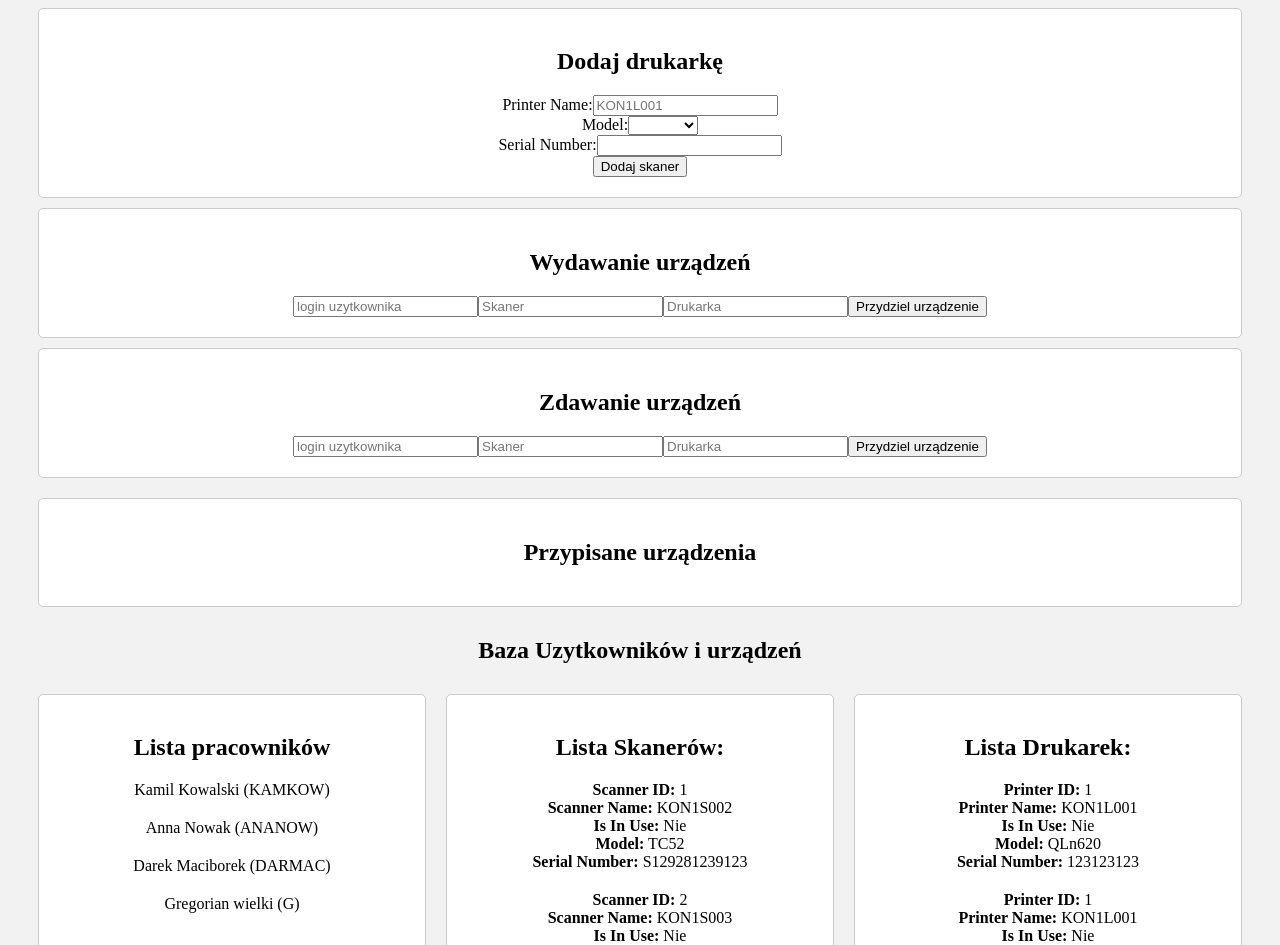
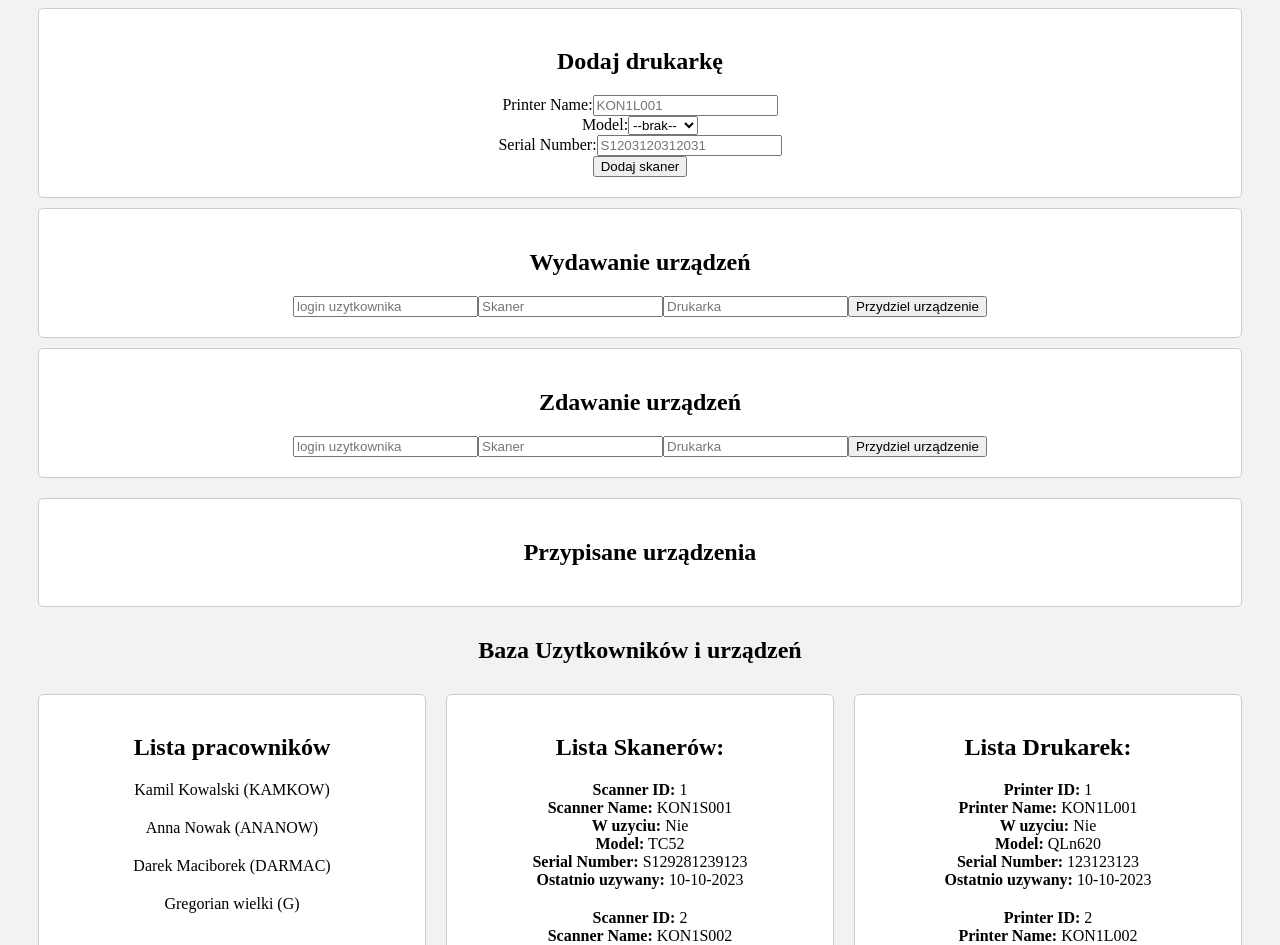
Before and after one commit to ErykFryderyk/equipment-management, a Vue app: page / in a window 1280 px wide. Shown: the part 627-1572 px from the top of the page. Built offline with nearby package versions, Linux system fonts and the light colour scheme.

Commit message:
added a few new methods

```diff
--- a/src/App.vue
+++ b/src/App.vue
@@ -25,7 +25,7 @@
           <label for="login">Login:</label>
           <input type="text" id="login" v-model="existingUser" />
         </div>
-        <button type="submit">Dodaj użytkownika</button>
+        <button type="submit">Usuń użytkownika</button>
       </form>
     </div>
     <div class="lists">
@@ -34,7 +34,7 @@
       <form @submit.prevent="addScanner">
         <div>
           <label for="scannerName">Scanner Name:</label>
-          <input type="text" id="scannerName" placeholder="KON1S001" v-model="newScanner.scannerName" />
+          <input type="text" id="scannerName" maxlength="8" placeholder="KON1S001" v-model="newScanner.scannerName" />
         </div>
         <div>
           <label for="model">Model:</label>
@@ -64,13 +64,15 @@
         <div>
           <label for="model">Model:</label>
           <select id="model" v-model="newPrinter.model">
+            <option value="">--brak--</option>
             <option value="QLn620">QLn620</option>
-            <option value="QLn230">QLn230</option>
+            <option value="QLn220">QLn220</option>
+            <option value="ZQ630">ZQ630</option>
           </select>
         </div>
         <div>
           <label for="printerSerialNumber">Serial Number:</label>
-          <input type="text" id="printerSerialNumber" v-model="newPrinter.serialNumber" />
+          <input type="text" id="printerSerialNumber" placeholder="S1203120312031" v-model="newPrinter.serialNumber" />
         </div>
         <button type="submit">Dodaj skaner</button>
       </form>
@@ -118,9 +120,10 @@
           <li v-for="scanner in scanners" :key="scanner.scannerID">
             <b>Scanner ID:</b> {{ scanner.scannerID }}<br>
             <b>Scanner Name:</b> {{ scanner.scannerName }}<br>
-            <b>Is In Use:</b> {{ scanner.isInUse ? 'Tak' : 'Nie' }}<br>
+            <b>W uzyciu:</b> {{ scanner.isInUse ? 'Tak' : 'Nie' }}<br>
             <b>Model:</b> {{ scanner.model }}<br>
-            <b>Serial Number:</b> {{ scanner.serialNumber }}
+            <b>Serial Number:</b> {{ scanner.serialNumber }}<br>
+            <b>Ostatnio uzywany:</b> {{ scanner.recentlyActive }}
           </li>
         </ul>
       </div>
@@ -130,9 +133,10 @@
           <li v-for="printer in printers" :key="printer.printerID">
             <b>Printer ID:</b> {{ printer.printerID }}<br>
             <b>Printer Name:</b> {{ printer.printerName }}<br>
-            <b>Is In Use:</b> {{ printer.isInUse ? 'Tak' : 'Nie' }}<br>
+            <b>W uzyciu:</b> {{ printer.isInUse ? 'Tak' : 'Nie' }}<br>
             <b>Model:</b> {{ printer.model }}<br>
-            <b>Serial Number:</b> {{ printer.serialNumber }}
+            <b>Serial Number:</b> {{ printer.serialNumber }}<br>
+            <b>Ostatnio uzywany:</b> {{ printer.recentlyActive }}
           </li>
         </ul>
       </div>
@@ -155,6 +159,7 @@ export default {
       selectedScanner: null, // Pole formularza - wybrany skaner
       selectedPrinter: null, // Pole formularza - wybrana drukarka
       modalIsActive: false,
+      existingUser: '',
 
       usersWithDevices: [
         // {
@@ -177,7 +182,6 @@ export default {
         model: '',
         serialNumber: '',
       },
-      existingUser: '',
       users: [
         {
           userID: 1,
@@ -203,24 +207,19 @@ export default {
       scanners: [
         {
           scannerID: 1,
+          scannerName: 'KON1S001',
+          isInUse: false,
+          model: 'TC52',
+          serialNumber: 'S129281239123',
+          recentlyActive: '10-10-2023',
+        },
+        {
+          scannerID: 2,
           scannerName: 'KON1S002',
           isInUse: false,
           model: 'TC52',
           serialNumber: 'S129281239123',
-        },
-        {
-          scannerID: 2,
-          scannerName: 'KON1S003',
-          isInUse: false,
-          model: 'TC52',
-          serialNumber: 'S129281239123',
-        },
-        {
-          scannerID: 3,
-          scannerName: 'KON1S003',
-          isInUse: false,
-          model: 'TC52',
-          serialNumber: 'S129281239123',
+          recentlyActive: '10-10-2023',
         },
       ],
       printers: [
@@ -230,27 +229,22 @@ export default {
           isInUse: false,
           model: 'QLn620',
           serialNumber: '123123123',
+          recentlyActive: '10-10-2023',
         },
         {
-          printerID: 1,
-          printerName: 'KON1L001',
+          printerID: 2,
+          printerName: 'KON1L002',
           isInUse: false,
           model: 'QLn620',
           serialNumber: '123123123',
-        },
-        {
-          printerID: 1,
-          printerName: 'KON1L001',
-          isInUse: false,
-          model: 'QLn620',
-          serialNumber: '123123123',
+          recentlyActive: '10-10-2023',
         },
       ]
     }
   },
   methods: {
     addUser() {
-      // Wygeneruj nowy unikalny userID
+      // Generowanie unikalnego userID
       const maxUserID = Math.max(...this.users.map(user => user.userID));
       const newUserID = maxUserID + 1;
 
@@ -274,38 +268,48 @@ export default {
       }
     },
     addScanner() {
+      // Generowanie unikalnego userID
+      const maxID = Math.max(...this.scanners.map(user => user.scannerID));
+      const newID = maxID + 1;
+
+      // Walidacja formularza
       if (this.newScanner.model === '') {
         alert("Wybierz model skanera")
       } else {
-        // Dodaj nowego użytkownika do tablicy users
+        // Dodajwanie skanera do tablicy
         this.scanners.push({
-          printerID: Math.random() * 10,
-          printerName: this.newScanner.scannerName,
+          scannerID: newID,
+          scannerName: this.newScanner.scannerName,
           isInUse: false,
           model: this.newScanner.model,
           serialNumber: this.newScanner.serialNumber,
-          startDate: Date(),
+          recentlyActive: new Date(),
         });
-        // Zresetuj dane formularza
+        // Resetowanie danych z formularza
         this.newScanner.scannerName = '';
         this.newScanner.model = '';
         this.newScanner.serialNumber = '';
       }
     },
     addPrinter() {
+      // Generowanie unikalnego userID
+      const maxID = Math.max(...this.printers.map(user => user.printerID));
+      const newID = maxID + 1;
+
+      //Walidacja formuarza
       if (this.newPrinter.model === '') {
         alert("Wybierz model drukarki")
       } else {
-        // Dodaj nowego użytkownika do tablicy users
+        // Dodawanie obiektu do tablicy
         this.printers.push({
-          printerID: Math.random(),
+          printerID: newID,
           printerName: this.newPrinter.printerName,
           isInUse: false,
           model: this.newPrinter.model,
           serialNumber: this.newPrinter.serialNumber,
-          startDate: Date(),
+          recentlyActive: new Date(),
         });
-        // Zresetuj dane formularza
+        // Resetowanie danych z formularza
         this.newPrinter.printerName = '';
         this.newPrinter.model = '';
         this.newPrinter.serialNumber = '';
@@ -314,7 +318,8 @@ export default {
     assignDevices() {
       // Znajdź użytkownika na podstawie loginu
       const user = this.users.find((u) => u.login === this.userLogin);
-      // const scanner = this.skanners.find((u) => u.scanner === this.scannerName);
+      const scanner = this.scanners.find((u) => u.scanner === this.scannerName);
+      const printer = this.printers.find((u) => u.printer === this.printerName);
 
       // this.isScannerNameExists();
 
@@ -328,7 +333,10 @@ export default {
         const index = this.usersWithDevices.findIndex((u) => u.login === user.login);
         if (index !== -1) {
           // Jeśli użytkownik jest już w tablicy, zaktualizuj go
-          this.usersWithDevices[index] = newUser;
+          // this.usersWithDevices[index] = newUser;
+
+          alert('Ten uzytkownik ma juz przypisane urzadzenia');
+          return
         } else {
           // Jeśli użytkownik nie istnieje w tablicy, dodaj go
           this.usersWithDevices.push(newUser);
```
